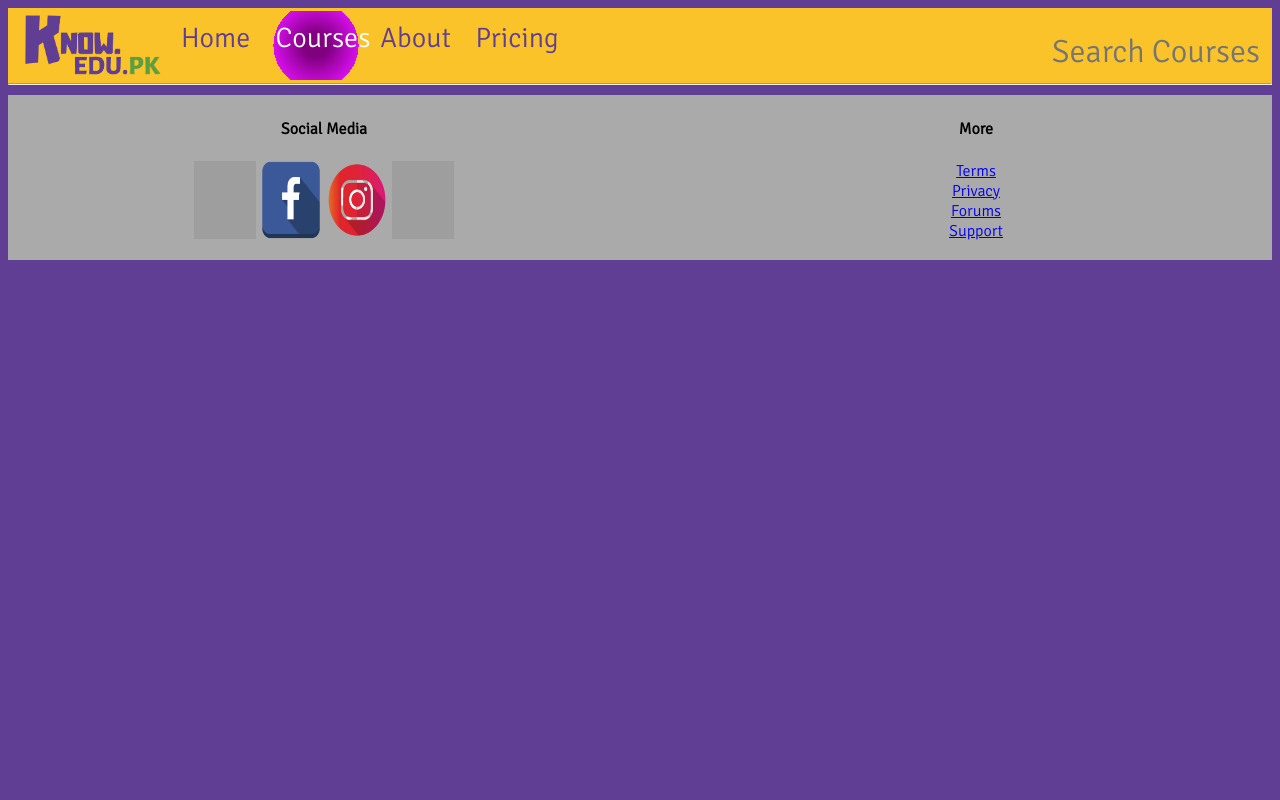
After one commit to qenfay/know-dot-edu-dot-pk, a PHP site: page /viewcourses.php in a window 1280 px wide. The commit adds this page. Run offline with PHP 8.4, Linux system fonts and the light colour scheme; grey boxes are pictures that could not be loaded.

Commit message:
Update configuration and fix bugs
Changes were made to the following files:
- config\config.php (removed port number)
- index.php (added courses button)
- searchenrollments.php (fixed incorrect button being checked)
- viewUsers.php (removed dummy session code)

The following file was created, for showing all courses:
- viewcourses.php

```diff
--- a/index.php
+++ b/index.php
@@ -28,11 +28,13 @@ if (isset($_SESSION['accountType'])) {
 	<a id = "logo" href = "index.php"><img src = "logo.png"></a>
 	<ul class = "navbar">
 		<a href = "index.php" > <li id = "active"> Home </li> </a>
+		<a href = "viewcourses.php"> <li> Courses </li> </a>
 		<!-- change navbar based on whether you are logged in or not -->
 
 		<!-- LOGGED IN -->
 		<?php if (isset($_SESSION['userName'])) : ?>
 			<a href = "internals/logout.inc.php"> <li> Logout </li> </a>
+
 		<!-- LOGGED OUT -->
 		<?php else : ?>
 			<a href = "about.html"> <li> About </li> </a>
--- a/searchenrollments.php
+++ b/searchenrollments.php
@@ -111,7 +111,8 @@ include('config/config.php');
                     <button type="submit" class="button" name="submit">Search Enrollments</button>
                 </form>
                 <?php
-				    $search = isset($_POST['search']) ? $_POST['search'] : '';
+                    if(isset($_POST["submit"])){
+                        $search = isset($_POST['submit']) ? $_POST['submit'] : '';
 
                         $sql="SELECT studentID, fullName FROM studentcourse JOIN enduser ON studentcourse.studentID = enduser.userID WHERE courseID = $search";
                         $result = $mysqli->query($sql);
@@ -121,6 +122,8 @@ include('config/config.php');
                             echo '<span class="result" style="font-size:large; margin-left:10px;">Student Name: ' . $row['studentID'] . "</span><br>";
                             echo '<span class="result" style="font-size:large; margin-left:10px;">Student Name: ' . $row['fullName'] . "</span><br><br>";
                         }
+
+                    }
 			    ?>
             </div>
     </body>
--- a/viewUsers.php
+++ b/viewUsers.php
@@ -1,11 +1,5 @@
 <?php
     session_start();
-
-    if(!(isset($_SESSION["favcolor"]) && ($_SESSION["favcolor"] == "green"))){
-        echo "<font color='red'>Session is either NOT set or favcolor is not green.<br/>";
-        echo '<a href="setsession.php">Click here</a> to set session. </font>';
-        return;
-    }
 
     include_once("./config/config.php");
 
--- /dev/null
+++ b/viewcourses.php
@@ -0,0 +1,66 @@
+<html>
+<head> <meta name="viewport" content="width=device-width, initial-scale=1.0">
+<title>Know | Courses</title>
+<link rel="shortcut icon" href="logo.ico" />
+<link rel="stylesheet" type="text/css"
+  href="style.css">
+</head>
+
+<body>
+
+<div class="top row col-12">
+	<a id = "logo" href = "index.php"><img src = "logo.png"></a>
+	<ul class = "navbar">
+	<a href = "index.php" > <li> Home </li> </a>
+	<a href = "viewcourses.php"> <li id = "active"> Courses </li> </a>
+	<!-- LOGGED IN -->
+	<?php if (isset($_SESSION['userName'])) : ?>
+
+	<a href = "internals/logout.inc.php"> <li> Logout </li> </a>
+
+	<!-- LOGGED OUT -->
+	<?php else : ?>
+		<a href = "about.html"> <li> About </li> </a>
+		<a href = "pricing.html"> <li> Pricing </li> </a>
+	<?php endif; ?>
+
+	</ul>
+	<form action = "results.php">
+	<input class = "search-box" type = "text" placeholder = "Search Courses" />
+	<input type="submit" style="position: absolute; left: -9999px"/>
+	</form>
+</div>
+
+<div class = "main" style="height: auto;">
+
+</div>
+
+<hr>
+
+<div class = "bottom" style="text-align: center;">
+	<div class="row">
+		<div class="col-6 left col-s-12">
+			<h4>Social Media</h4>
+			<div class="row">
+				<a href="https://twitter.com>"><img src="https://cdn4.iconfinder.com/data/icons/social-media-icons-the-circle-set/48/twitter_circle-512.png" width="10%" height="10%"></a>
+				<a href="https://facebook.com"><img src="fblogo.png" width="10%" height="10%"></a>
+				<a href="https://instagram.com"><img src="iglogo.png" width="10%" height="10%"></a>
+				<a href="https://youtube.com"><img src="https://images.vexels.com/media/users/3/137425/isolated/preview/f2ea1ded4d037633f687ee389a571086-youtube-icon-logo-by-vexels.png" width="10%" height="10%"></a>
+			</div>
+		</div>
+
+		<div class="col-6 left col-s-12">
+			<ul style="list-style-type:none;">
+				<li><h4>More</h4></li>
+				<li><a href="terms.html">Terms</a></li>
+				<li><a href="privacy.html">Privacy</a></li>
+				<li><a href="#">Forums</a></li>
+				<li><a href="support.html">Support</a></li>
+			</ul>
+		</div>
+	</div>
+</div>
+
+</body>
+
+</html>
```
Also changed, not shown: config/config.php (+4 -4 lines). Lines whose indentation alone changed are shown as unchanged.
